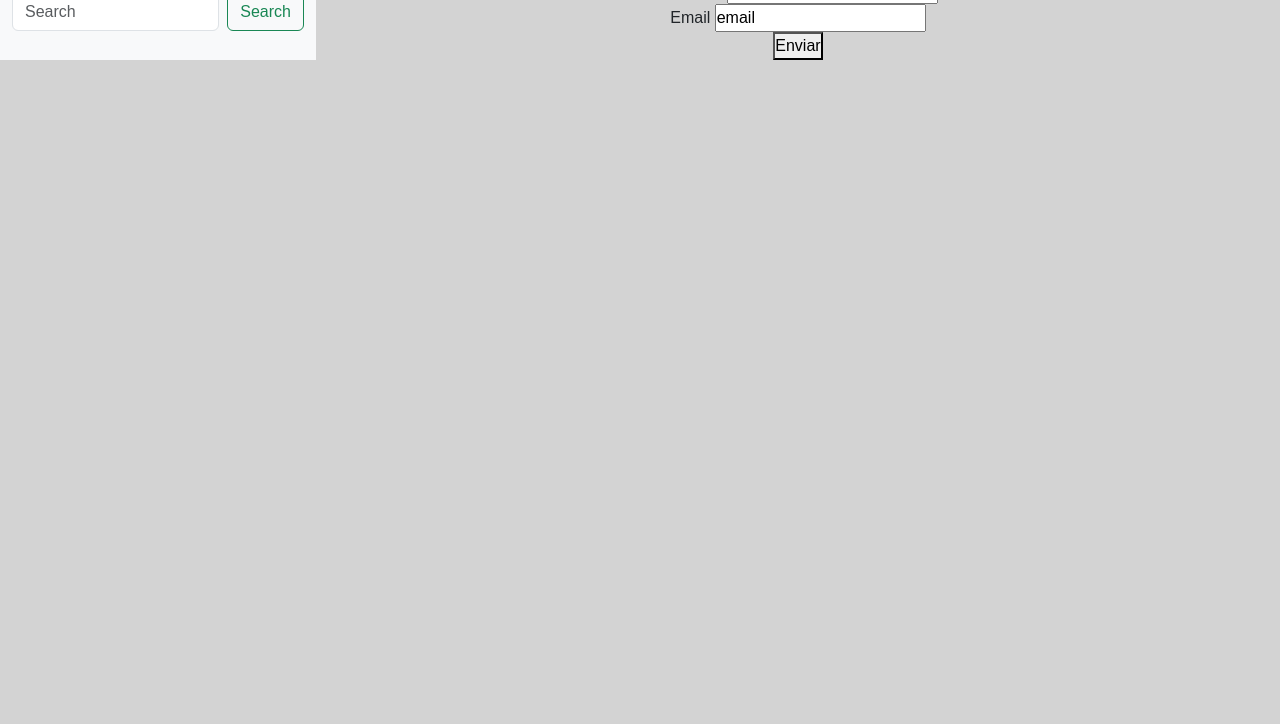
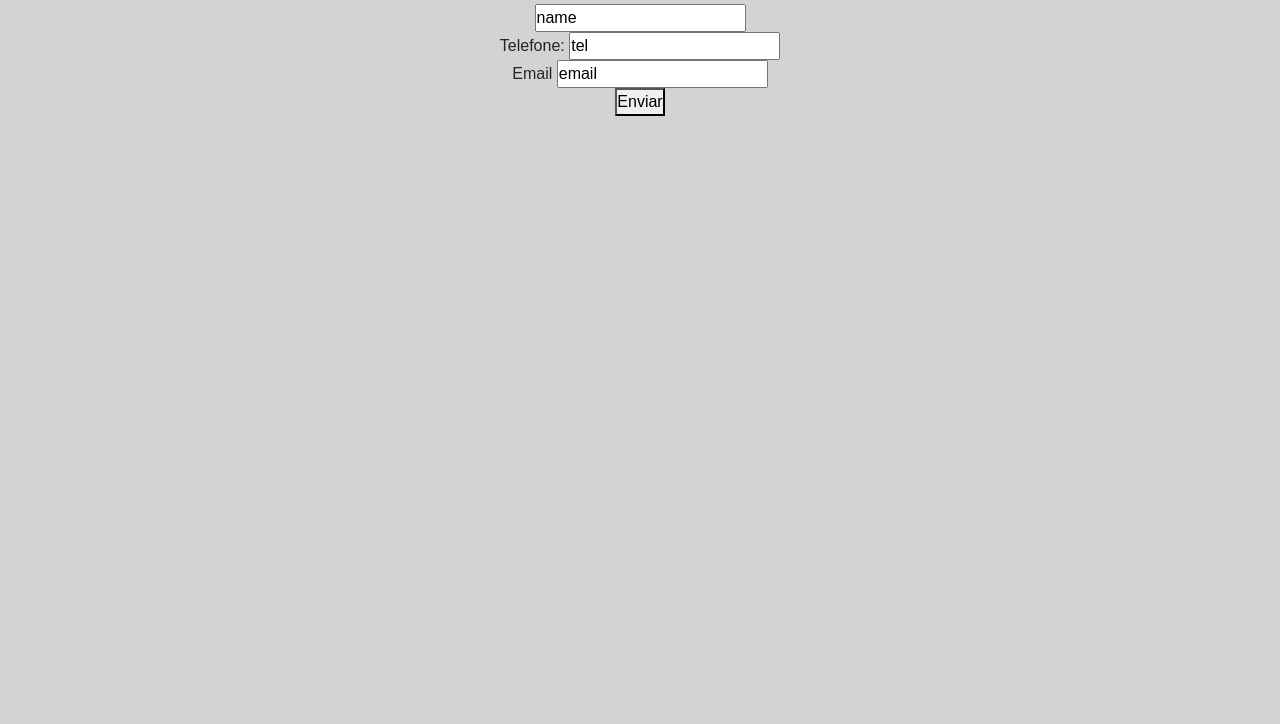
Before and after one commit to ronyspereira/treinando-html, a plain HTML site: page index.html in a window 1280 px wide. Shown: the part 76-800 px from the top of the page. Drawn offline with nearby package versions, Linux system fonts and the light colour scheme.

Commit message:
ajuste css

```diff
--- a/style.css
+++ b/style.css
@@ -5,7 +5,6 @@
 }
 
 body {
-    display: flex;
     background-color: lightgray;
     font-family: sans-serif;
     width: 100%;
@@ -24,4 +23,5 @@ body {
     flex-direction: column;
     justify-content: center;
     align-items: center;
+    max-width: 500%;
 }
```
